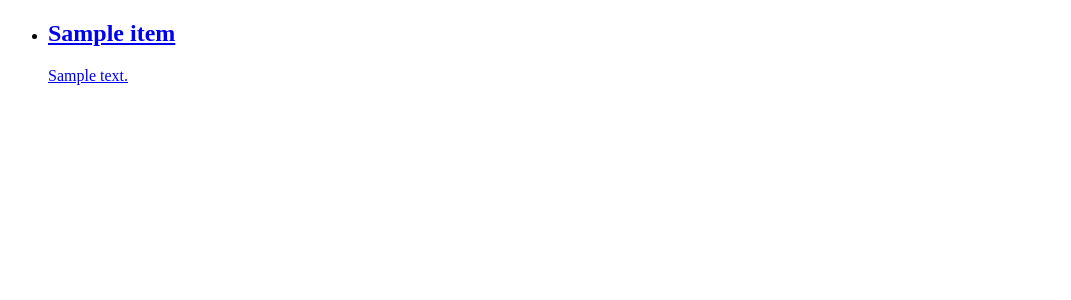
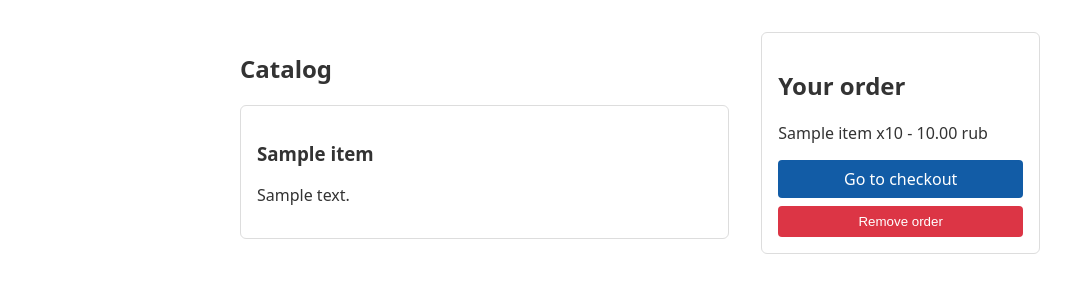
Before and after one commit to mopuk/django-stripe-checkout, a Django app: template catalog/templates/catalog/catalog.html in a window 1280 px wide. Shown: the top 300 px of the page, without its empty margins (0-1071 px from the left). Run offline with Django 5.2, Linux system fonts and the light colour scheme; the template is opened without the code that fills it: values that come from a table or form of the project are taken from there, others are empty; tables that the repository leaves empty hold one stand-in row (values such as "Sample post"); some libraries are stand-ins or nearby versions.

Commit message:
feat: add simple styles to tempaltes

```diff
--- a/catalog/templates/catalog/catalog.html
+++ b/catalog/templates/catalog/catalog.html
@@ -1,20 +1,105 @@
+{% load static %}
 <!doctype html>
 <html lang="en">
   <head>
     <meta charset="UTF-8" />
     <meta name="viewport" content="width=device-width, initial-scale=1.0" />
-    <title>Document</title>
+    <title>Catalog</title>
+    <script src="https://js.stripe.com/v3/"></script>
+    <script src="{% static 'catalog/checkout.js' %}" defer></script>
+    <script src="{% static 'catalog/order.js' %}" defer></script>
+    <style>
+      body {
+        font-family: system-ui, sans-serif;
+        max-width: 800px;
+        margin: 2rem auto;
+        padding: 0 1rem;
+        color: #333;
+      }
+      ul {
+        list-style: none;
+        padding: 0;
+      }
+      .layout {
+        display: flex;
+        gap: 2rem;
+        align-items: start;
+      }
+      .card {
+        border: 1px solid #ddd;
+        border-radius: 6px;
+        padding: 1rem;
+        margin-bottom: 1rem;
+      }
+      .card a {
+        text-decoration: none;
+        color: inherit;
+      }
+      .btn,
+      .btn:visited {
+        display: inline-block;
+        padding: 0.5rem 1rem;
+        background: #125ca6;
+        color: #ffffff;
+        border: none;
+        border-radius: 4px;
+        text-decoration: none;
+        cursor: pointer;
+      }
+      .btn-danger,
+      .btn-danger:visited {
+        background: #dc3545;
+        color: #ffffff;
+      }
+    </style>
   </head>
   <body>
+    <div class="layout">
+      <div style="flex: 2">
+        <h2>Catalog</h2>
         <ul>
           {% for item in items %}
-      <li>
+          <li class="card">
             <a href="{% url 'item' item.id %}">
-          <h2>{{item.name}}</h2>
-          <p>{{item.description}}</p>
+              <h3>{{ item.name }}</h3>
+              <p>{{ item.description }}</p>
             </a>
           </li>
-      {%endfor%}
+          {% endfor %}
         </ul>
+      </div>
+
+      {% if order %}
+      <div class="card" style="flex: 1">
+        <h2>Your order</h2>
+        <ul>
+          {% for order_item in order.items.all %}
+          <li style="margin-bottom: 0.5rem">
+            {{ order_item.item.name }} x{{ order_item.quantity }} -
+            {{order_item.item.price }} {{ order_item.item.currency }}
+          </li>
+          {% endfor %}
+        </ul>
+        <div
+          style="
+            margin-top: 1rem;
+            display: flex;
+            flex-direction: column;
+            gap: 0.5rem;
+          "
+        >
+          <a
+            href="{% url 'order_details' order.id %}"
+            class="btn"
+            style="color: white; text-align: center"
+            >Go to checkout</a
+          >
+          <button id="remove-order-btn" class="btn btn-danger">
+            Remove order
+          </button>
+        </div>
+      </div>
+      {% endif %}
+    </div>
   </body>
 </html>
```
Also changed, not shown: catalog/templates/catalog/item.html (+48 -4 lines), catalog/templates/catalog/order_details.html (+63 -8 lines), catalog/templates/catalog/success.html (+39 -2 lines). Lines whose indentation alone changed are shown as unchanged.
